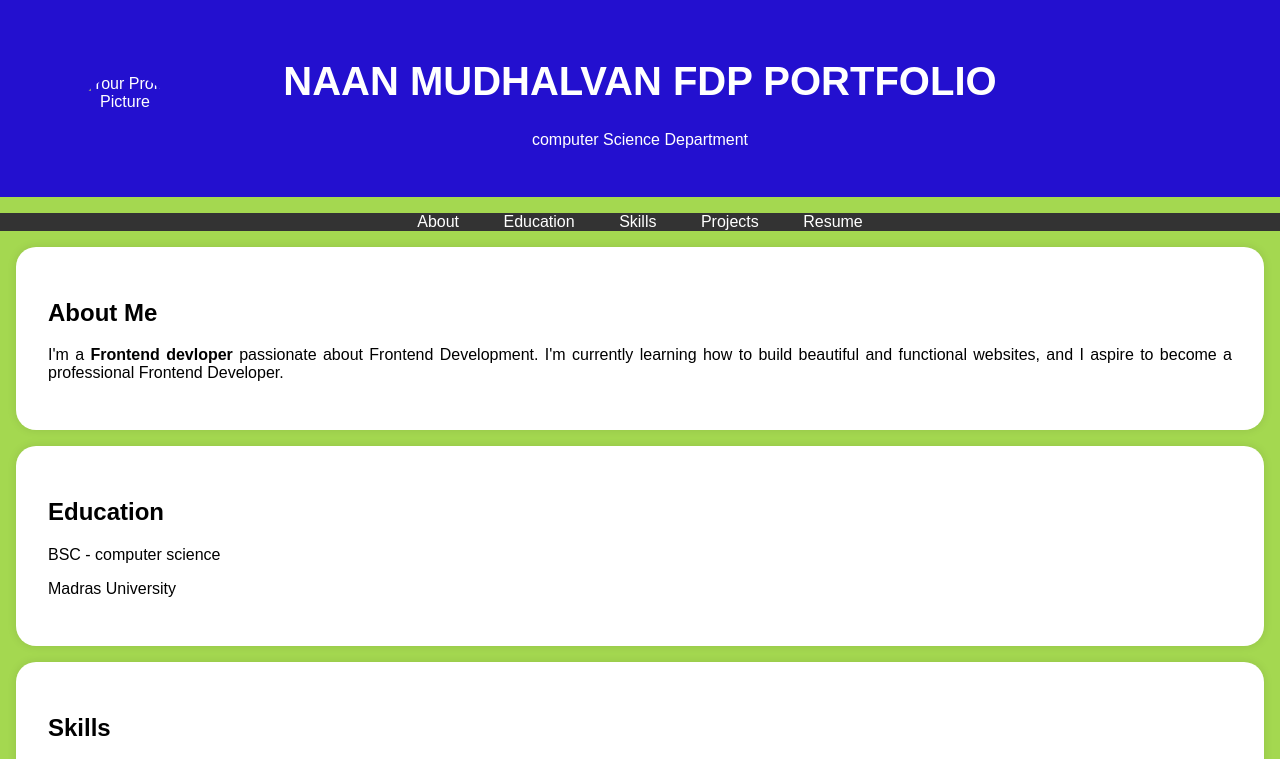
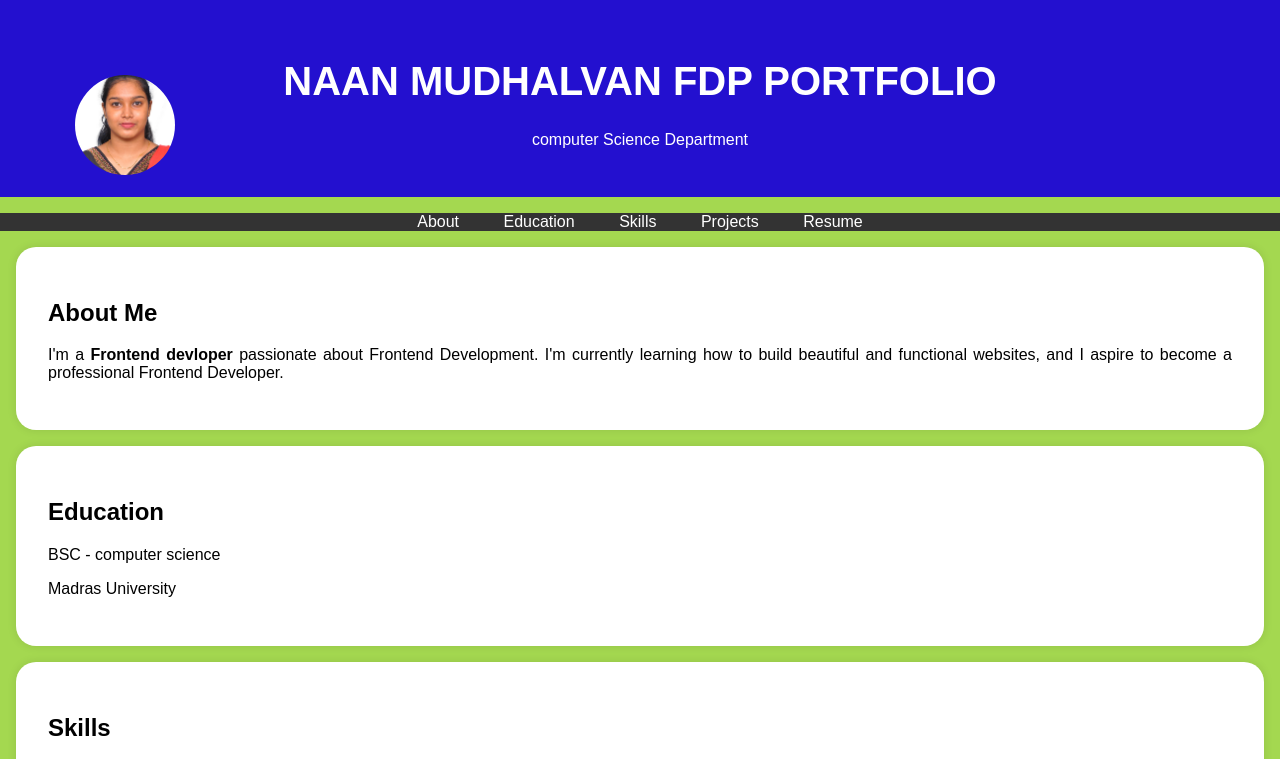
Before and after one commit to abinayaanburaj/WPageDesign, a plain HTML site: page index.html in a window 1280 px wide. Shown: the top 759 px of the page. Drawn offline with Linux system fonts and the light colour scheme.

Commit message:
Add files via upload

```diff
--- a/index.html
+++ b/index.html
@@ -100,7 +100,7 @@
     <header>
         <div class="header-content">
             <!-- Add your profile picture here -->
-            <img src="abi.pdf" alt="Your Profile Picture" class="profile-picture">
+            <img src="abi.jpg" alt="Your Profile Picture" class="profile-picture">
             <h1> NAAN MUDHALVAN FDP PORTFOLIO</h1>
             <p> computer Science Department</p>
         </div>
```
Also changed, not shown: abi.jpg (added).
